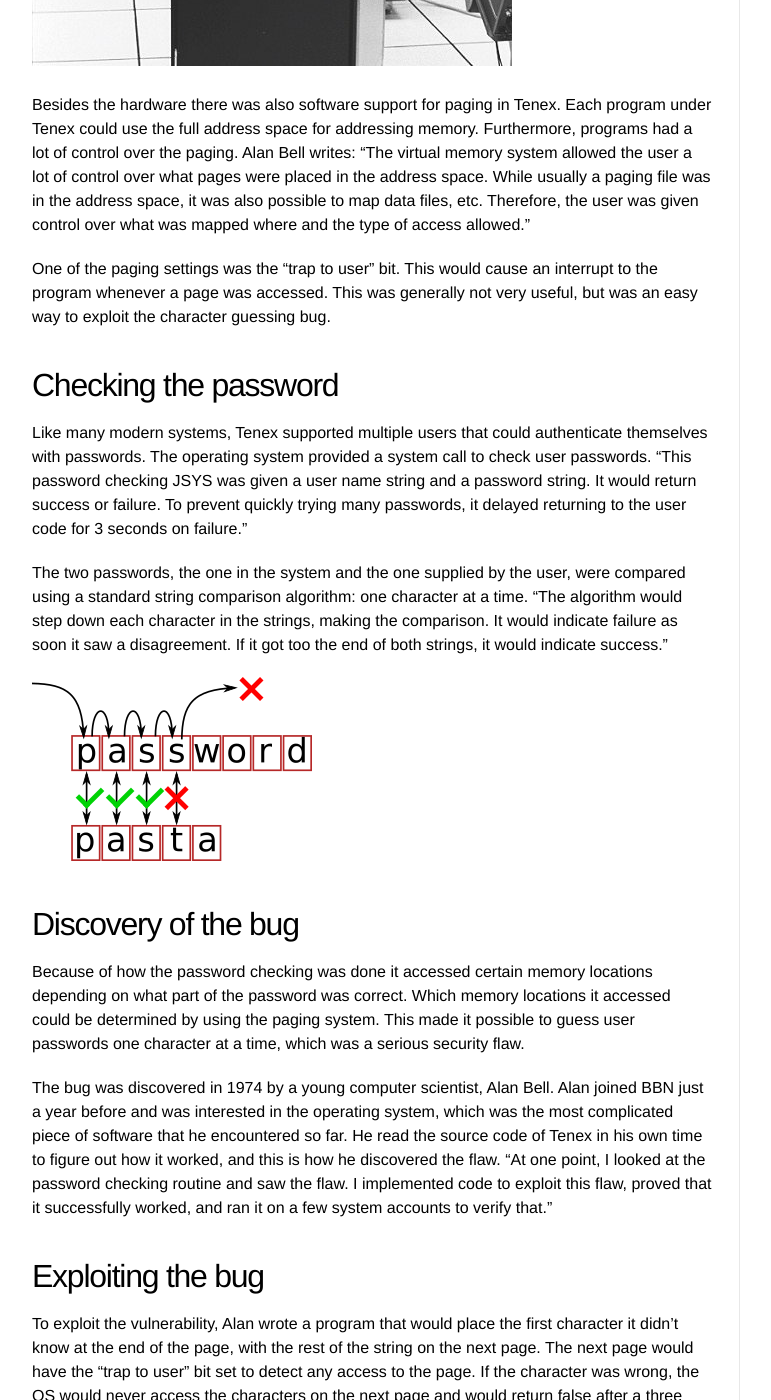
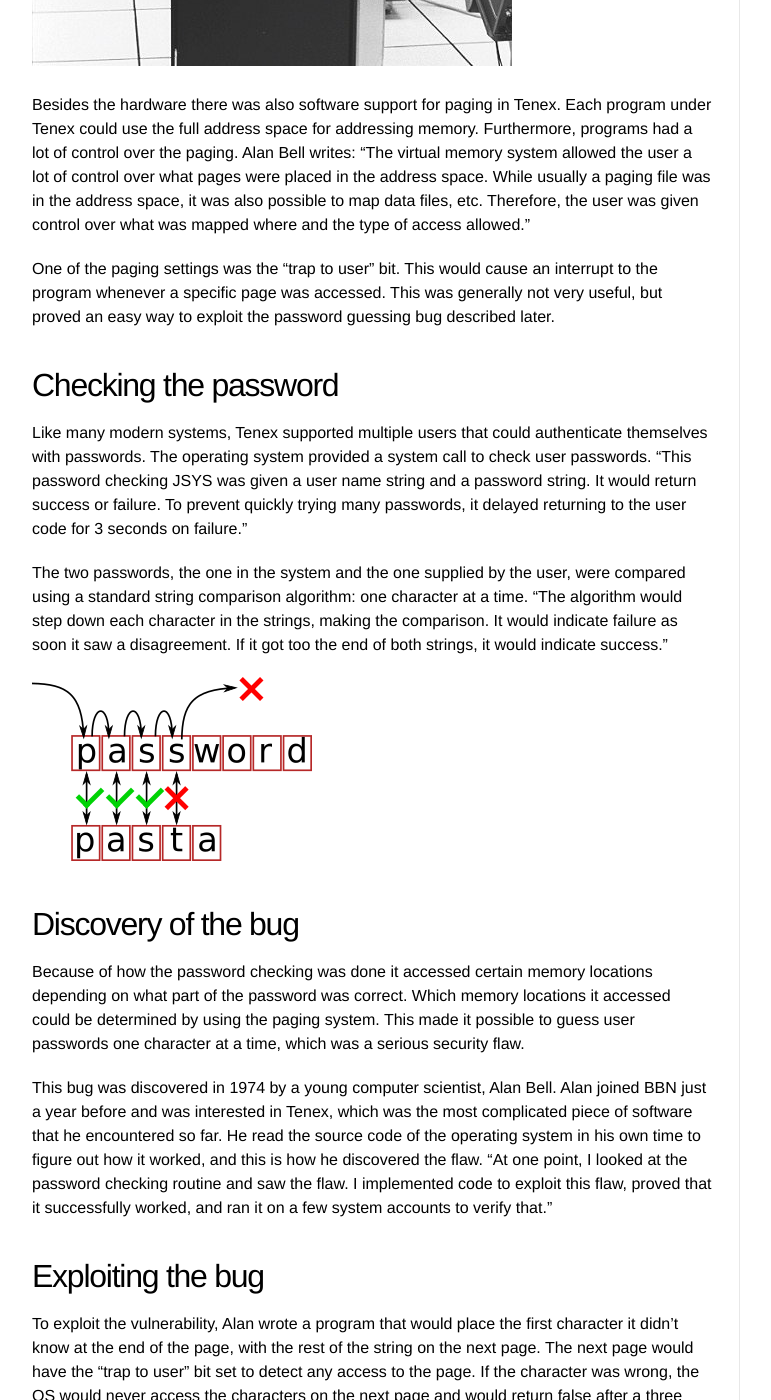
Before and after one commit to Sjord/Sjord.github.io, a Jekyll site: the page built from _posts/2016-09-21-tenex-password-bug.md, in a window 1280 px wide and 1400 px high, scrolled down 2575 px. Shown: the whole window, without its empty margins (108-879 px from the left). Built offline with Jekyll 4.4.1, drawn with Linux system fonts in a browser that asks for light colours; some of the changed text lies outside the part shown.

Commit message:
Fix some small things

```diff
--- a/_posts/2016-09-21-tenex-password-bug.md
+++ b/_posts/2016-09-21-tenex-password-bug.md
@@ -35,7 +35,7 @@
 
 Besides the hardware there was also software support for paging in Tenex. Each program under Tenex could use the full address space for addressing memory. Furthermore, programs had a lot of control over the paging. Alan Bell writes: "The virtual memory system allowed the user a lot of control over what pages were placed in the address space. While usually a paging file was in the address space, it was also possible to map data files, etc. Therefore, the user was given control over what was mapped where and the type of access allowed."
 
-One of the paging settings was the "trap to user" bit. This would cause an interrupt to the program whenever a page was accessed. This was generally not very useful, but was an easy way to exploit the character guessing bug.
+One of the paging settings was the "trap to user" bit. This would cause an interrupt to the program whenever a specific page was accessed. This was generally not very useful, but proved an easy way to exploit the password guessing bug described later.
 
 ## Checking the password
 
@@ -49,7 +49,7 @@
 
 Because of how the password checking was done it accessed certain memory locations depending on what part of the password was correct. Which memory locations it accessed could be determined by using the paging system. This made it possible to guess user passwords one character at a time, which was a serious security flaw.
 
-The bug was discovered in 1974 by a young computer scientist, Alan Bell. Alan joined BBN just a year before and was interested in the operating system, which was the most complicated piece of software that he encountered so far. He read the source code of Tenex in his own time to figure out how it worked, and this is how he discovered the flaw.  "At one point, I looked at the password checking routine and saw the flaw. I implemented code to exploit this flaw, proved that it successfully worked, and ran it on a few system accounts to verify that."
+This bug was discovered in 1974 by a young computer scientist, Alan Bell. Alan joined BBN just a year before and was interested in Tenex, which was the most complicated piece of software that he encountered so far. He read the source code of the operating system in his own time to figure out how it worked, and this is how he discovered the flaw.  "At one point, I looked at the password checking routine and saw the flaw. I implemented code to exploit this flaw, proved that it successfully worked, and ran it on a few system accounts to verify that."
 
 ## Exploiting the bug
 
@@ -74,7 +74,7 @@
 ## Fix
 
 After finding the bug and proving that it was exploitable, Alan told Ray Tomlinson (famous for inventing email) over lunch. Later that day, Bob Clements created a patch to fix the issue. The solution he came up with was to reference the first and last character before doing anything, so that page access no longer depended on the password: "I put the patch in, and made it as trivial as possible to get it out in the
-field.  Test the eighth WORD before doing anything.  That would give you a bad memory reference immediately if you were playing against the page boundary.  Otherwise, drop into the 39 character loops."
+field.  Test the eighth word before doing anything.  That would give you a bad memory reference immediately if you were playing against the page boundary.  Otherwise, drop into the 39 character loops."
 
 ## Release procedure
 
```
